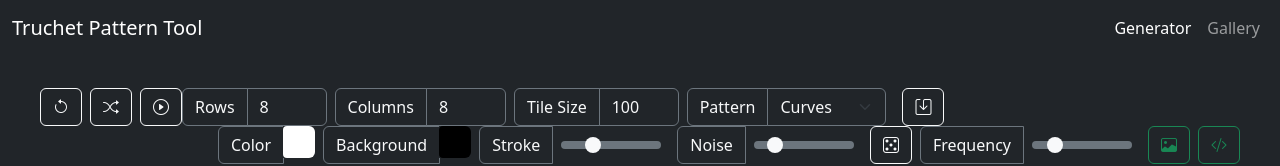
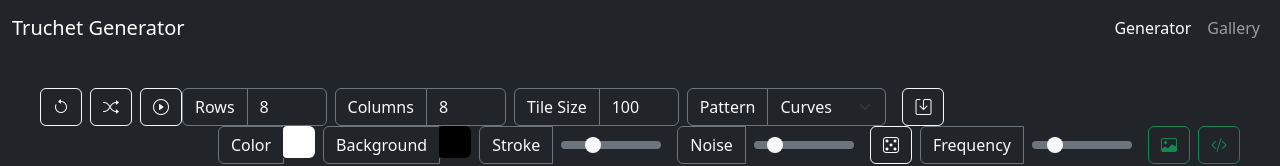
Before and after one commit to pmousse/truchet-pattern-generator, an Angular app: page /generator in a window 1280 px wide. Shown: the top 166 px of the page. Built offline with nearby package versions, Linux system fonts and the light colour scheme.

Commit message:
Update app title to 'Truchet Generator'

```diff
--- a/src/app/app.component.html
+++ b/src/app/app.component.html
@@ -1,6 +1,6 @@
 <nav class="navbar navbar-expand-lg navbar-dark bg-dark mb-3">
   <div class="container-fluid">
-    <span class="navbar-brand">Truchet Pattern Tool</span>
+    <span class="navbar-brand">Truchet Generator</span>
     <div class="navbar-nav">
       <a class="nav-link" routerLink="/generator" routerLinkActive="active">Generator</a>
       <a class="nav-link" routerLink="/gallery" routerLinkActive="active">Gallery</a>
--- a/src/app/app.component.ts
+++ b/src/app/app.component.ts
@@ -16,5 +16,5 @@ import { NgbModule } from '@ng-bootstrap/ng-bootstrap';
   styleUrl: './app.component.scss'
 })
 export class AppComponent {
-  title = 'Truchet Pattern Generator';
+  title = 'Truchet Generator';
 }
```
